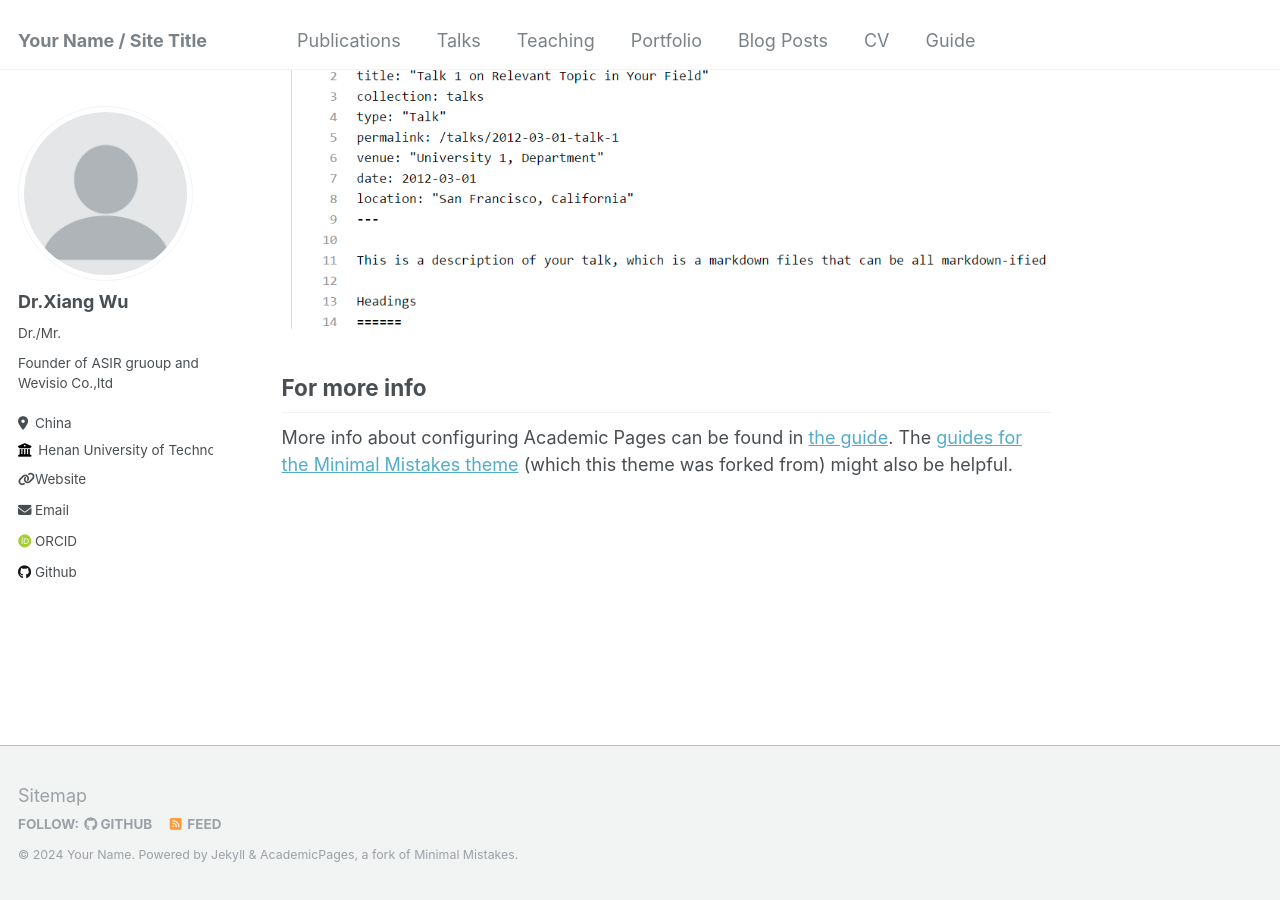
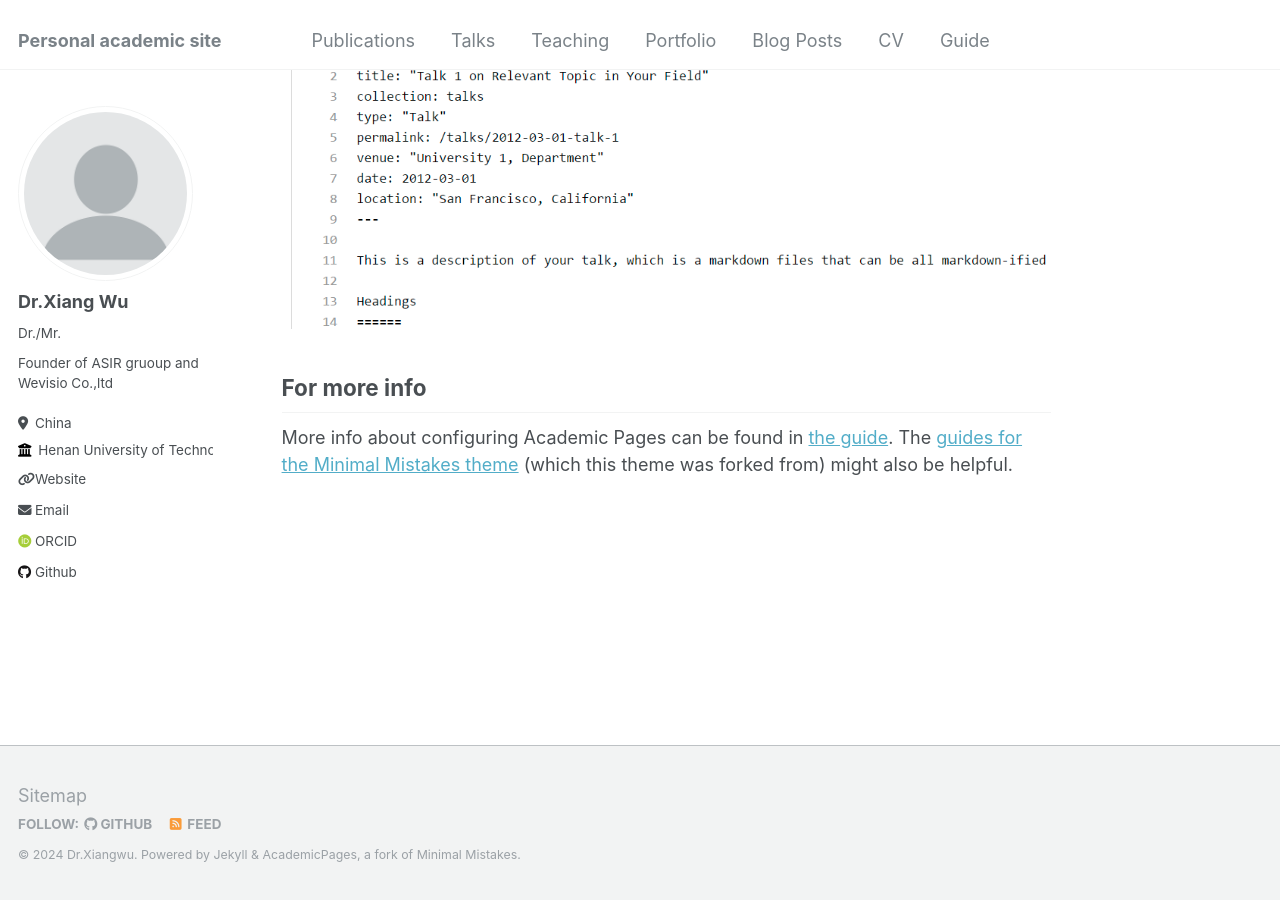
Before and after one commit to xiangwu/xiangwu.github.io, a Jekyll site: the page built from _pages/about.md, in a window 1280 px wide and 900 px high, scrolled down 2660 px. Built offline with Jekyll 4.4.1, drawn with Linux system fonts in a browser that asks for light colours; some web fonts are replaced.

Commit message:
Update _config.yml

```diff
--- a/_config.yml
+++ b/_config.yml
@@ -8,13 +8,13 @@
 
 # Basic Site Settings
 locale                   : "en-US"
-title                    : "Your Name / Site Title"
+title                    : "Personal academic site"
 title_separator          : "-"
-name                     : &name "Your Name"
-description              : &description "personal description"
-url                      : https://academicpages.github.io # the base hostname & protocol for your site e.g. "https://mmistakes.github.io"
+name                     : &name "Dr.Xiangwu"
+description              : &description "42"
+url                      : https://xiangwu.github.io # the base hostname & protocol for your site e.g. "https://mmistakes.github.io"
 baseurl                  : "" # the subpath of your site, e.g. "/blog"
-repository               : "academicpages/academicpages.github.io"
+repository               : #"academicpages/academicpages.github.io"
 
 # Site Author - The following control what appear as part of the author content on the side bar.
 #               If a field is blank the icon and link will not appear, otherwise it will be shown.
```
